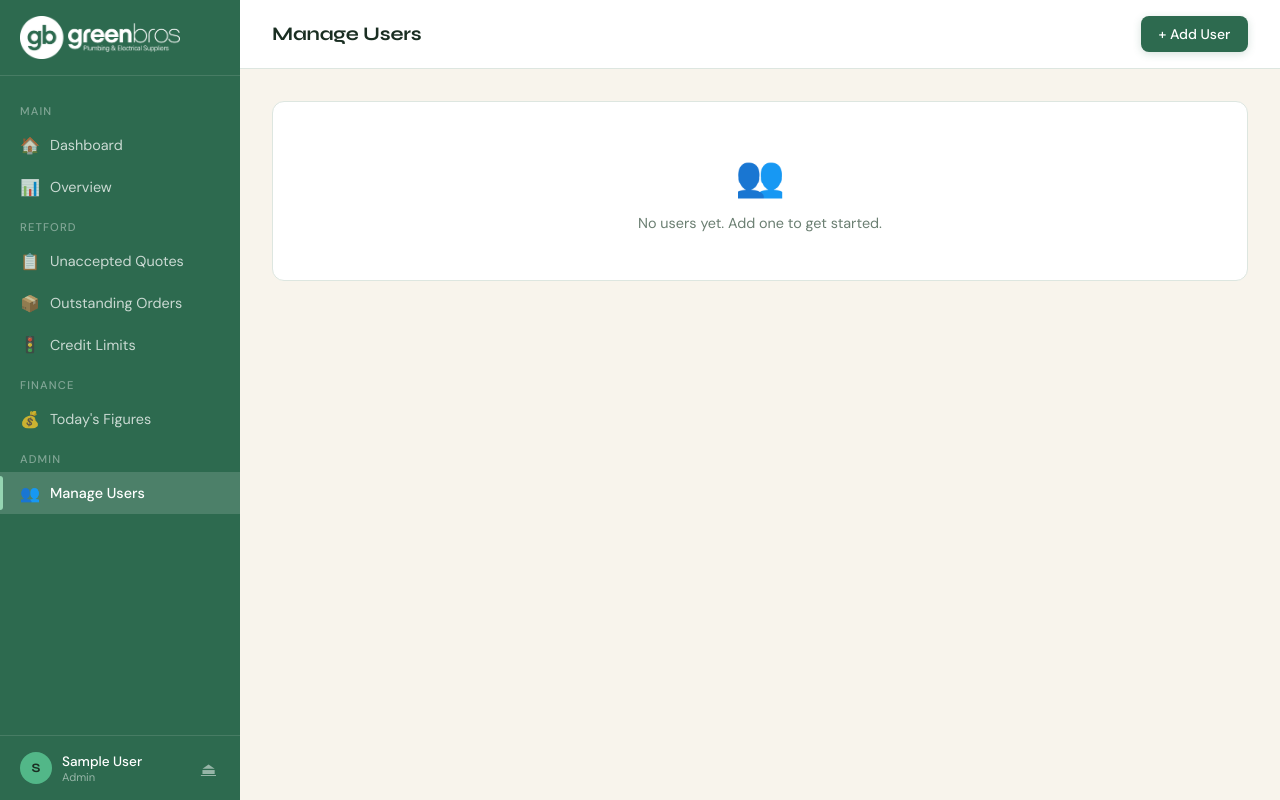
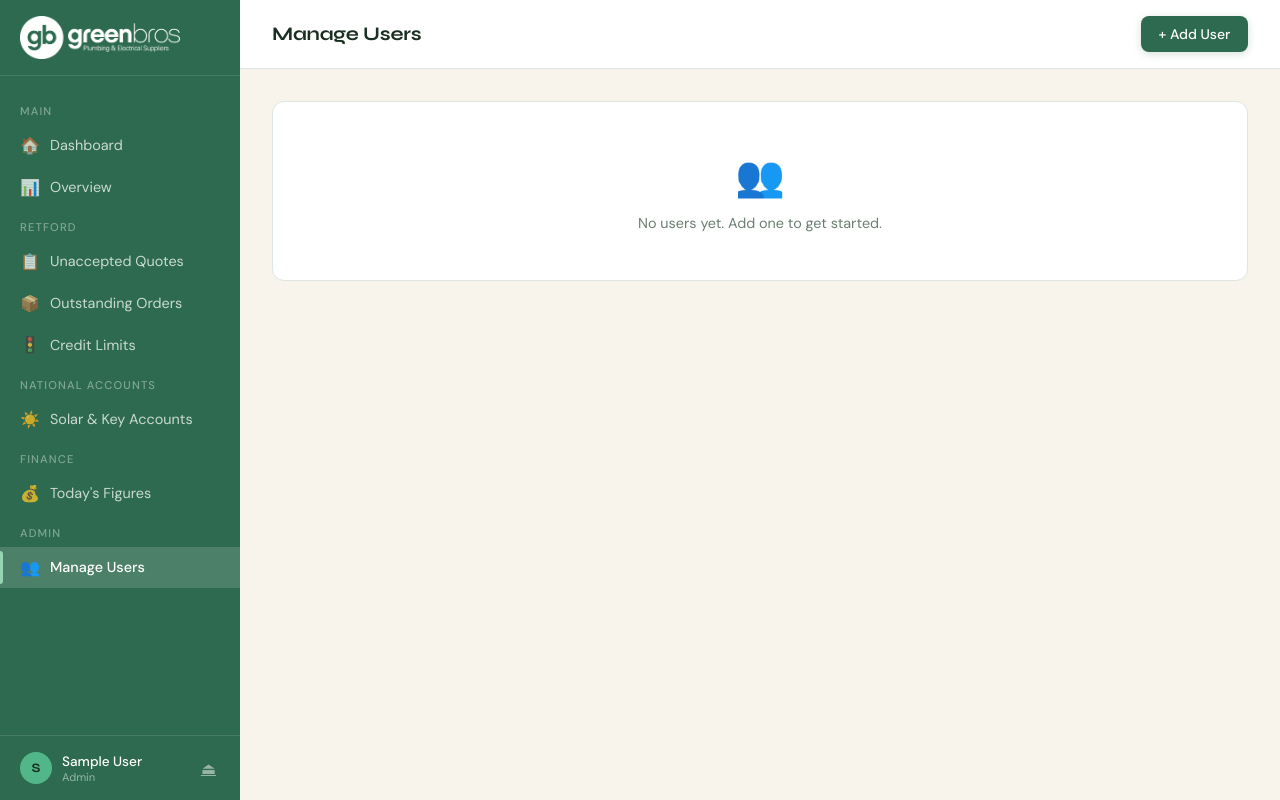
Before and after one commit to JAMIEOBRIEN260182/greenbros-dashboard-already-exists-in-this-account, a Flask app: page /admin/users in a window 1280 px wide. Run offline with Flask 3, Linux system fonts and the light colour scheme; the visitor is signed in with stand-in values (Sample User, id 1); data that the repository does not hold is empty; some libraries are stand-ins or nearby versions.

Commit message:
Update templates/base.html

```diff
--- a/templates/base.html
+++ b/templates/base.html
@@ -307,6 +307,10 @@
       <a href="{{ url_for('credit_limits') }}" class="nav-link {% if request.endpoint == 'credit_limits' %}active{% endif %}">
         <span class="nav-icon">🚦</span> Credit Limits
       </a>
+      <div class="nav-section-label">National Accounts</div>
+      <a href="{{ url_for('solar_projects') }}" class="nav-link {% if request.endpoint == 'solar_projects' %}active{% endif %}">
+        <span class="nav-icon">☀️</span> Solar & Key Accounts
+      </a>
       <div class="nav-section-label">Finance</div>
       <a href="{{ url_for('todays_figures') }}" class="nav-link {% if request.endpoint == 'todays_figures' %}active{% endif %}">
         <span class="nav-icon">💰</span> Today's Figures
```
